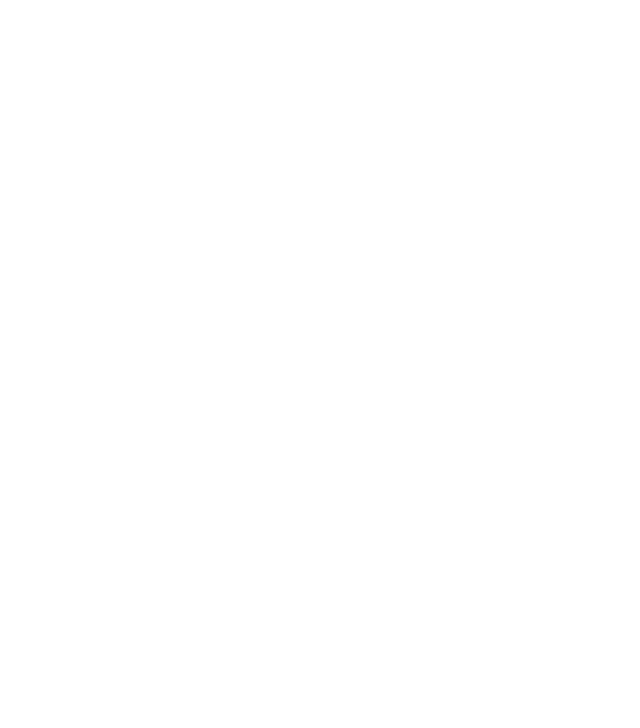
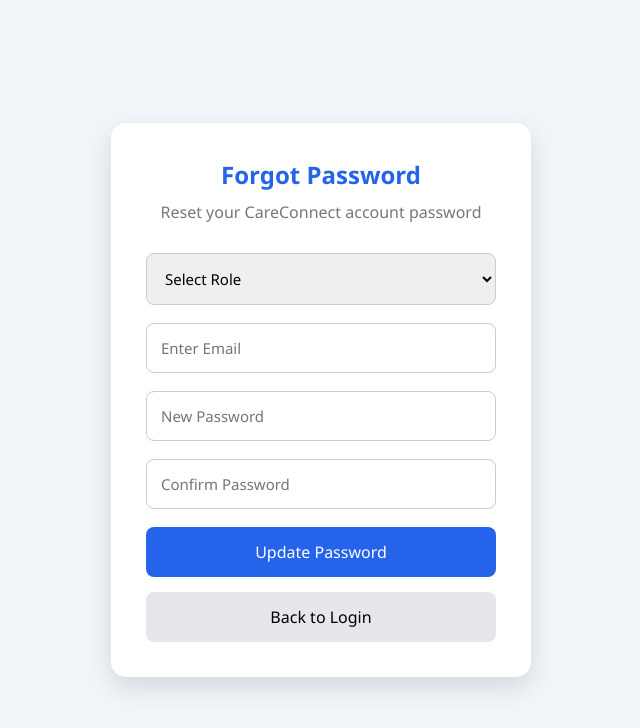
Before and after one commit to abinaya-79/hospital-management-system, a website: page hospital-management/forgot-password.html in a window 1280 px wide. Shown: the whole page, without its empty margins (319-959 px from the left). Drawn offline with Linux system fonts and the light colour scheme.

Commit message:
changes made in admin

```diff
--- a/backend/routes/authRoutes.js
+++ b/backend/routes/authRoutes.js
@@ -952,7 +952,7 @@ router.put("/forgot-password", async (req, res) => {
 
             return res.status(400).json({
                 success:false,
-                message:"Invalid Role"
+                      message:"Invalid Role"
             });
 
         }
--- a/css/forgot-password.css
+++ b/css/forgot-password.css
@@ -0,0 +1,122 @@
+*{
+    margin:0;
+    padding:0;
+    box-sizing:border-box;
+    font-family:Segoe UI,sans-serif;
+}
+
+body{
+
+    background:#f1f5f9;
+
+    display:flex;
+    justify-content:center;
+    align-items:center;
+
+    height:100vh;
+
+}
+
+.card{
+
+    width:420px;
+
+    background:white;
+
+    padding:35px;
+
+    border-radius:15px;
+
+    box-shadow:0 10px 25px rgba(0,0,0,.12);
+
+}
+
+h2{
+
+    text-align:center;
+
+    color:#2563eb;
+
+    margin-bottom:10px;
+
+}
+
+p{
+
+    text-align:center;
+
+    color:#777;
+
+    margin-bottom:30px;
+
+}
+
+select,
+input{
+
+    width:100%;
+
+    padding:14px;
+
+    margin-bottom:18px;
+
+    border:1px solid #ccc;
+
+    border-radius:8px;
+
+    outline:none;
+
+    font-size:15px;
+
+}
+
+input:focus,
+select:focus{
+
+    border-color:#2563eb;
+
+}
+
+button{
+
+    width:100%;
+
+    padding:14px;
+
+    border:none;
+
+    border-radius:8px;
+
+    cursor:pointer;
+
+    font-size:16px;
+
+}
+
+#resetBtn{
+
+    background:#2563eb;
+
+    color:white;
+
+}
+
+#resetBtn:hover{
+
+    background:#1d4ed8;
+
+}
+
+.back-btn{
+
+    margin-top:15px;
+
+    background:#e5e7eb;
+
+}
+
+.back-btn:hover{
+
+    background:#d1d5db;
+
+}
--- a/hospital-management/forgot-password.html
+++ b/hospital-management/forgot-password.html
@@ -0,0 +1,65 @@
+<!DOCTYPE html>
+<html lang="en">
+<head>
+    <meta charset="UTF-8">
+    <meta name="viewport" content="width=device-width, initial-scale=1.0">
+    <title>CareConnect | Forgot Password</title>
+
+    <link rel="stylesheet" href="../css/forgot-password.css">
+</head>
+<body>
+
+<div class="container">
+
+    <div class="card">
+
+        <h2>Forgot Password</h2>
+
+        <p>Reset your CareConnect account password</p>
+
+        <select id="role">
+
+            <option value="">Select Role</option>
+            <option value="patient">Patient</option>
+            <option value="doctor">Doctor</option>
+            <option value="admin">Admin</option>
+
+        </select>
+
+        <input
+        type="email"
+        id="email"
+        placeholder="Enter Email">
+
+        <input
+        type="password"
+        id="newPassword"
+        placeholder="New Password">
+
+        <input
+        type="password"
+        id="confirmPassword"
+        placeholder="Confirm Password">
+
+        <button id="resetBtn">
+
+            Update Password
+
+        </button>
+
+        <button
+        class="back-btn"
+        onclick="window.location.href='login.html'">
+
+            Back to Login
+
+        </button>
+
+    </div>
+
+</div>
+
+<script src="../js/forgot-password.js"></script>
+
+</body>
+</html>
--- a/js/forgot-password.js
+++ b/js/forgot-password.js
@@ -0,0 +1,95 @@
+console.log("Forgot Password Loaded");
+
+document
+.getElementById("resetBtn")
+.addEventListener("click", async () => {
+
+    const role =
+    document.getElementById("role").value;
+
+    const email =
+    document.getElementById("email").value.trim();
+
+    const newPassword =
+    document.getElementById("newPassword").value.trim();
+
+    const confirmPassword =
+    document.getElementById("confirmPassword").value.trim();
+
+    // Validation
+
+    if(role === "" ||
+       email === "" ||
+       newPassword === "" ||
+       confirmPassword === ""){
+
+        alert("Please fill all fields.");
+
+        return;
+
+    }
+
+    if(newPassword !== confirmPassword){
+
+        alert("Passwords do not match.");
+
+        return;
+
+    }
+
+    if(newPassword.length < 6){
+
+        alert("Password must be at least 6 characters.");
+
+        return;
+
+    }
+
+    try{
+
+        const response = await fetch(
+            "http://localhost:5000/api/auth/forgot-password",
+            {
+                method:"PUT",
+
+                headers:{
+                    "Content-Type":"application/json"
+                },
+
+                body:JSON.stringify({
+
+                    role,
+                    email,
+                    newPassword
+
+                })
+
+            }
+        );
+
+        const result = await response.json();
+
+        if(result.success){
+
+            alert("Password Updated Successfully!");
+
+            window.location.href = "login.html";
+
+        }
+        else{
+
+            alert(result.message);
+
+        }
+
+    }
+
+    catch(error){
+
+        console.error(error);
+
+        alert("Something went wrong.");
+
+    }
+
+});
```
Also changed, not shown: css/auth.css (+26 -0 lines), hospital-management/login.html (+38 -14 lines).
